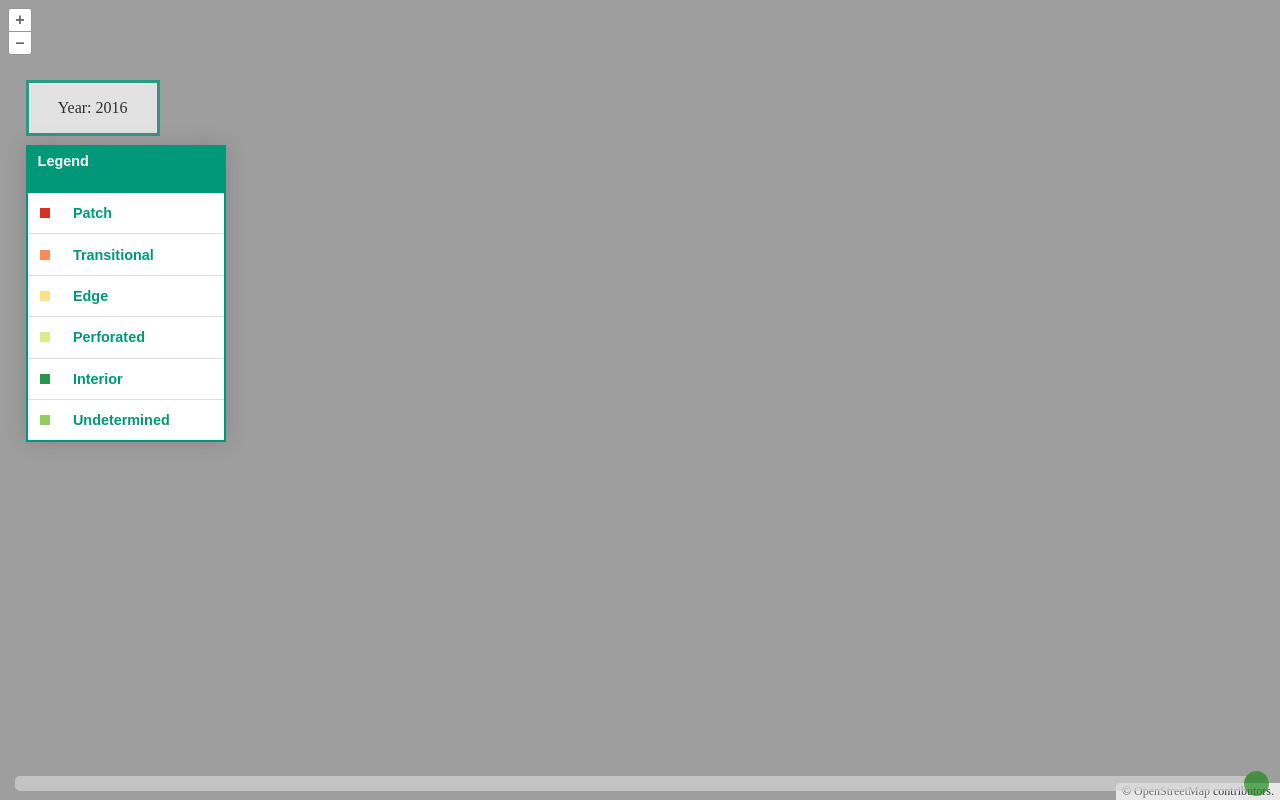
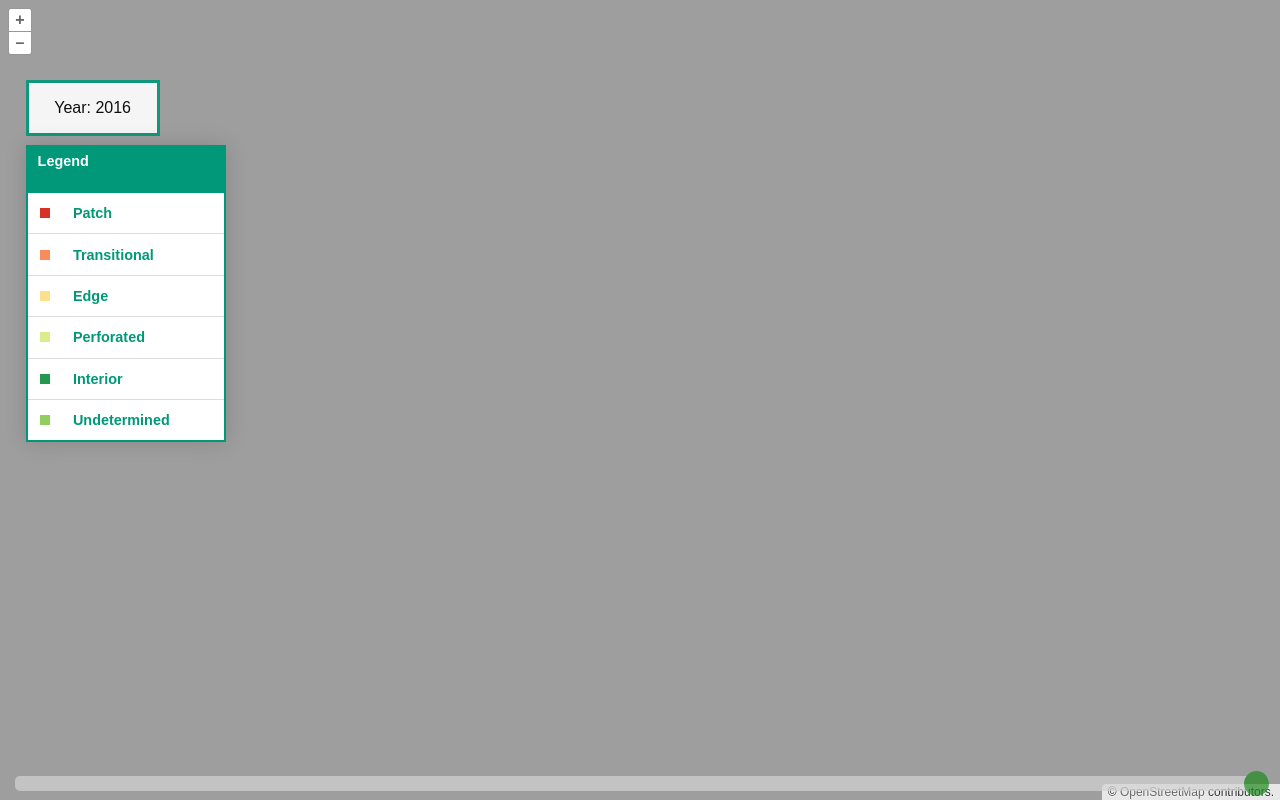
Before and after one commit to minorsecond/co_forestfrag_map, a website built with Parcel: page index.html in a window 1280 px wide. Built offline with nearby package versions, Linux system fonts and the light colour scheme; what ol-layerswitcher would draw is missing.

Commit message:
Sans font in layerswitcher

```diff
--- a/style.css
+++ b/style.css
@@ -1,3 +1,7 @@
+body {
+    font-family: Arial, serif
+}
+
 /* Setting up the slider styling */
 .slidecontainer {
     width: 120px;
@@ -43,7 +47,7 @@
     width: 10%;
     border: 3px solid #009879;
     background-color: #FFFFFF;
-    opacity: .7;
+    opacity: .90;
     text-align: center;
 }
 
```
